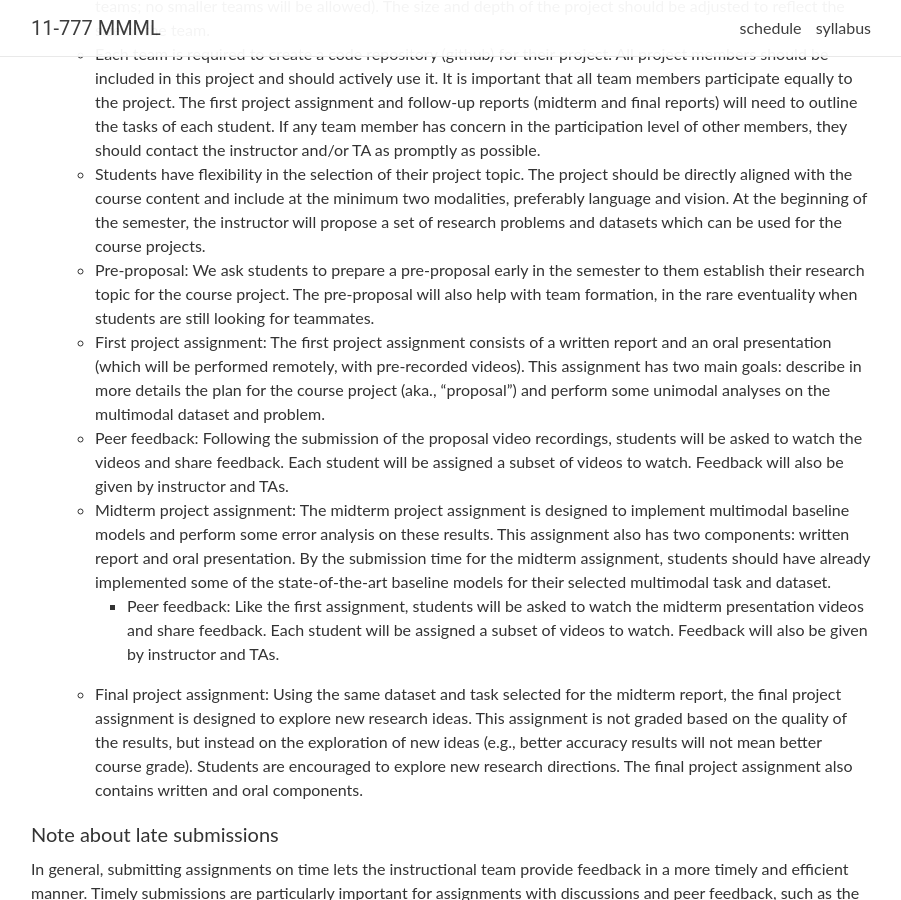
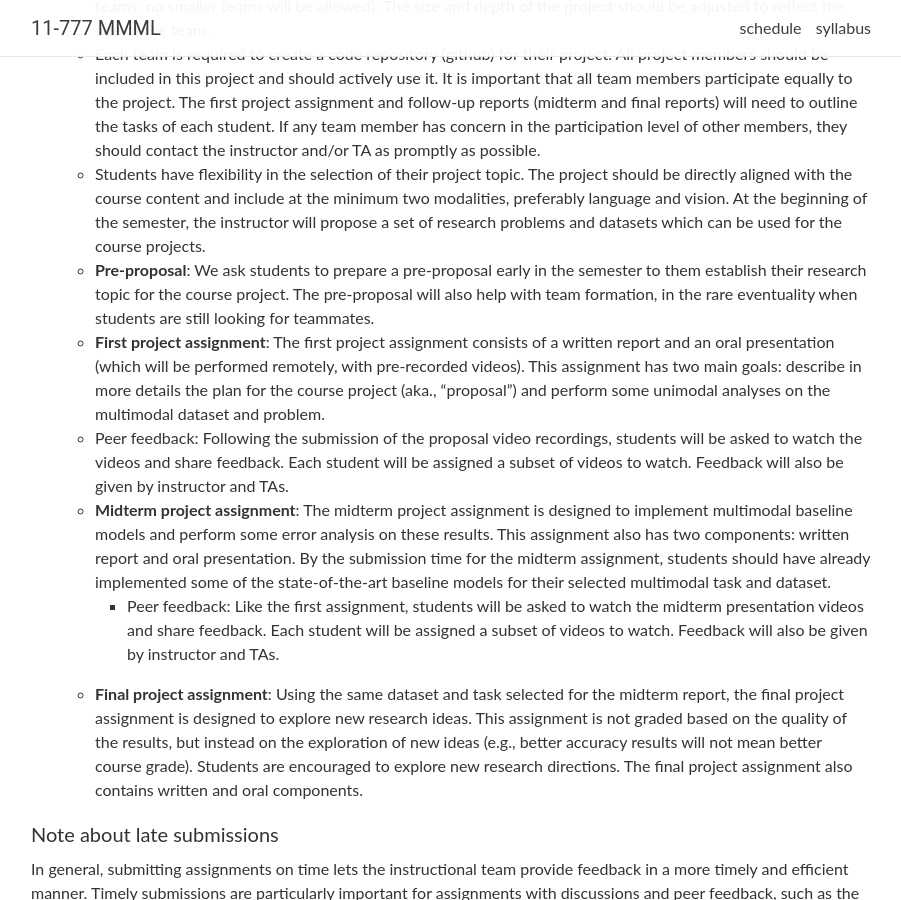
Before and after one commit to CMU-MultiComp-Lab/mmml-course, a Jekyll site: the page built from _pages/syllabus.md, in a window 1280 px wide and 900 px high, scrolled down 3663 px. Shown: the whole window, without its empty margins (189-1090 px from the left). Built offline with Jekyll 4.4.1, drawn with Linux system fonts in a browser that asks for light colours; nearby versions of some CDN libraries; comment, search, counter and statistics services are not loaded.

```diff
--- a/_pages/syllabus.md
+++ b/_pages/syllabus.md
@@ -184,7 +184,7 @@ dataset and problem.
 students will be asked to watch the videos and share feedback. Each student
 will be assigned a subset of videos to watch. Feedback will also be given by
 instructor and TAs.
-  - Midterm project assignment: The midterm project assignment is designed to
+  - **Midterm project assignment**: The midterm project assignment is designed to
 implement multimodal baseline models and perform some error analysis on these
 results. This assignment also has two components: written report and oral
 presentation. By the submission time for the midterm assignment, students should
@@ -194,7 +194,7 @@ selected multimodal task and dataset.
 midterm presentation videos and share feedback. Each student will be
 assigned a subset of videos to watch. Feedback will also be given by instructor
 and TAs.
-  - Final project assignment: Using the same dataset and task selected for the midterm
+  - **Final project assignment**: Using the same dataset and task selected for the midterm
 report, the final project assignment is designed to explore new research ideas. This
 assignment is not graded based on the quality of the results, but instead on the
 exploration of new ideas (e.g., better accuracy results will not mean better course
```
Also changed, not shown: other parts of _pages/syllabus.md (+2 -2 lines).
